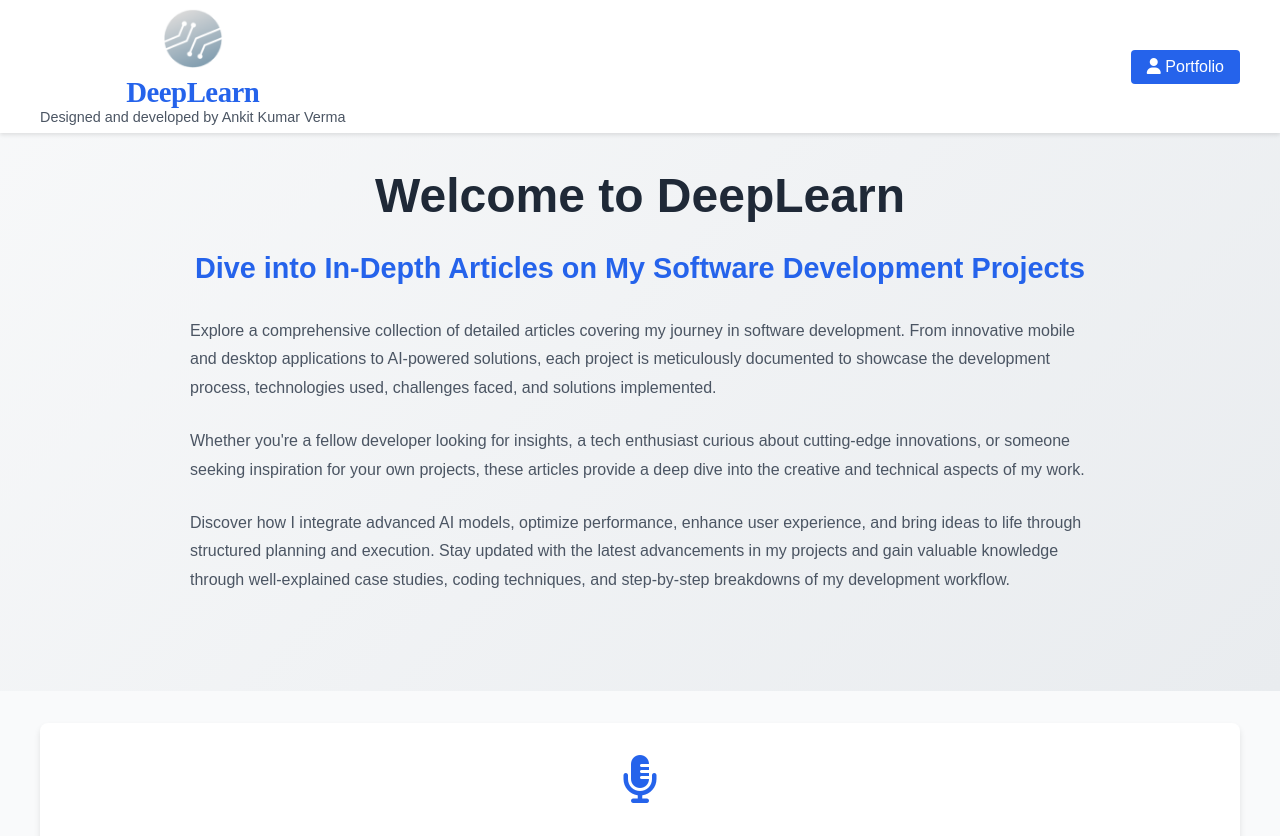
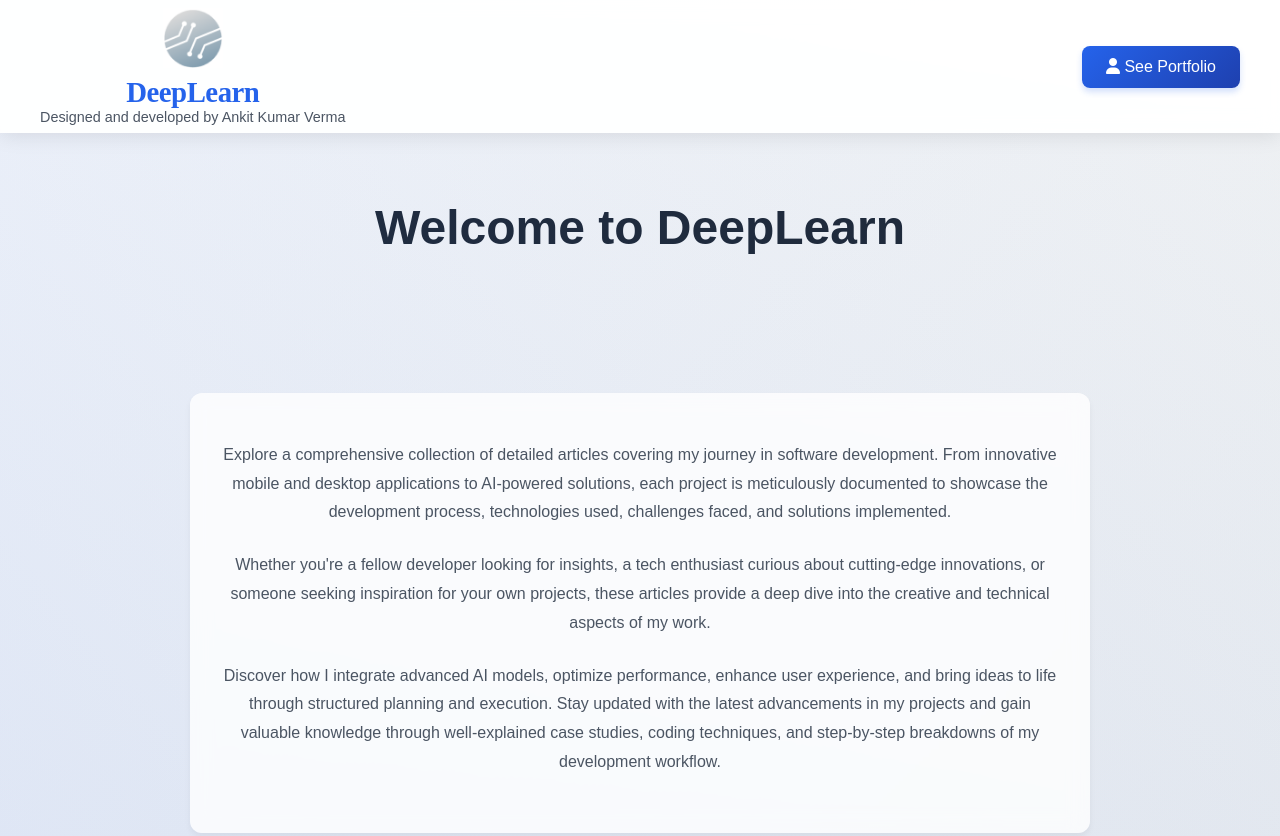
Before and after one commit to ankit857-coder/deeplearn, a plain HTML site: page index.html in a window 1280 px wide. Shown: the top 836 px of the page. Drawn offline with Linux system fonts and the light colour scheme.

Commit message:
Update GitHub: Updated index.html content

```diff
--- a/index.html
+++ b/index.html
@@ -11,7 +11,7 @@
     <header>
         <nav>
             <div class="header-content">
-                <a href="../DeepLearn/index.html" class="logo">
+                <a href="https://ankit857-coder.github.io/deeplearn/" class="logo">
                     <img src="assests/KeyPower.png" alt="DeepLearn" class="logo-img">
                 </a>
                 <div class="site-info">
@@ -20,7 +20,7 @@
                 </div>
             </div>
             <a href="https://ankit857-coder.github.io/portfolio/" class="portfolio-link">
-                <i class="fas fa-user"></i> Portfolio
+                <i class="fas fa-user"></i> See Portfolio
             </a>
         </nav>
     </header>
--- a/main.css
+++ b/main.css
@@ -15,8 +15,9 @@ body {
 }
 
 header {
-    background: white;
-    box-shadow: 0 2px 4px rgba(0,0,0,0.1);
+    background: rgba(255, 255, 255, 0.95);
+    backdrop-filter: blur(10px);
+    box-shadow: 0 2px 20px rgba(0,0,0,0.1);
     position: fixed;
     width: 100%;
     top: 0;
@@ -73,34 +74,63 @@ nav {
 }
 
 .portfolio-link {
-    background: var(--primary-color);
+    background: linear-gradient(135deg, var(--primary-color) 0%, #1e40af 100%);
     color: white;
-    padding: 0.5rem 1rem;
-    border-radius: 4px;
+    padding: 0.75rem 1.5rem;
+    border-radius: 8px;
     text-decoration: none;
-    transition: background-color 0.3s;
+    transition: all 0.3s ease;
+    font-weight: 500;
+    box-shadow: 0 4px 6px rgba(37, 99, 235, 0.2);
+}
+
+.portfolio-link:hover {
+    transform: translateY(-2px);
+    box-shadow: 0 6px 12px rgba(37, 99, 235, 0.3);
 }
 
 .hero {
     text-align: center;
-    padding: 8rem 2rem 4rem;
+    padding: 10rem 2rem 6rem;
     background: linear-gradient(135deg, #f8f9fa 0%, #e9ecef 100%);
+    position: relative;
+    overflow: hidden;
+}
+
+.hero::before {
+    content: '';
+    position: absolute;
+    top: 0;
+    left: 0;
+    right: 0;
+    bottom: 0;
+    background: linear-gradient(45deg, rgba(37, 99, 235, 0.1) 0%, rgba(37, 99, 235, 0) 100%);
+    z-index: 0;
 }
 
 .hero-text {
+    position: relative;
+    z-index: 1;
     max-width: 900px;
     margin: 0 auto;
 }
 
 .subtitle {
-    font-size: 1.8rem;
-    color: var(--primary-color);
+    font-size: 2rem;
+    background: linear-gradisent(135deg, var(--primary-color) 0%, #1e40af 100%);
+    -webkit-background-clip: text;
+    background-clip: text;
+    -webkit-text-fill-color: transparent;
     margin-bottom: 2rem;
-    font-weight: 600;
+    font-weight: 700;
 }
 
 .description {
-    text-align: left;
+    background: rgba(255, 255, 255, 0.8);
+    backdrop-filter: blur(10px);
+    padding: 2rem;
+    border-radius: 12px;
+    box-shadow: 0 4px 6px rgba(0, 0, 0, 0.05);
     margin: 2rem auto;
 }
 
```
Also changed, not shown: script.js (+5 -2 lines).
